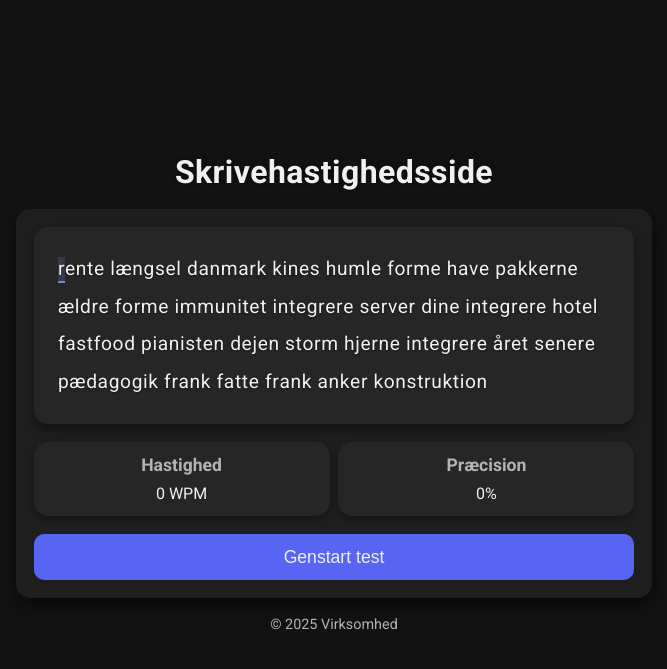
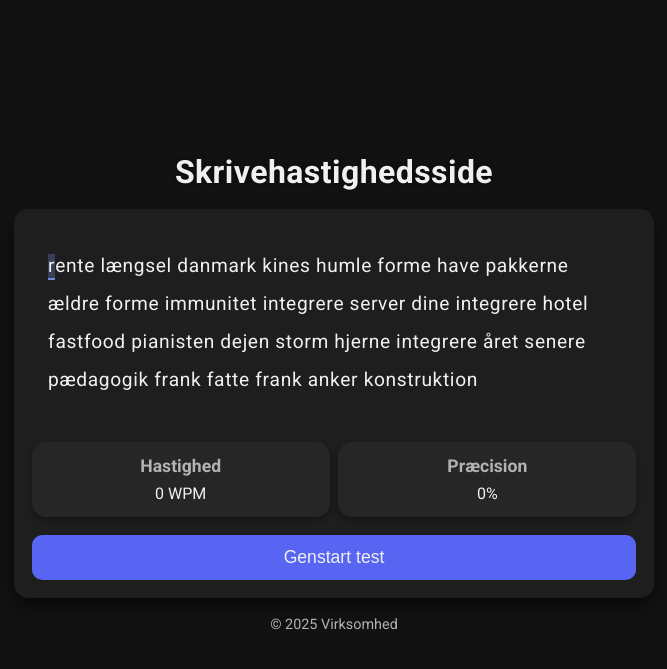
Before and after one commit to Emil215p/Skrivehastigheds-Hjemmeside, a PHP site: page / in a window 1280 px wide. Shown: the top 669 px of the page, without its empty margins (306-973 px from the left). Run offline with PHP 8.4, Linux system fonts and the light colour scheme.

Commit message:
small improvement

```diff
--- a/script.js
+++ b/script.js
@@ -103,44 +103,43 @@ function handleKeyDown(event) {
   if (!isTestActive) {
     startTimer();
   }
-  if (event.key === 'Backspace') {
+
+  if (event.key === "Backspace") {
     if (currentIndex > 0) {
       currentIndex--;
-      const span = textDisplay.querySelectorAll('span')[currentIndex];
-      if (span) {
-        span.classList.remove('correct', 'incorrect');
-        span.classList.add('current');
-      }
+      const span = textDisplay.children[currentIndex];
+      span.classList.remove("correct", "incorrect");
+      markCurrentChar(currentIndex);
     }
     updateAccuracy();
     return;
   }
+
   if (event.key.length !== 1) return;
+
   totalKeystrokes++;
   const expectedChar = quoteCharacters[currentIndex];
-  const span = textDisplay.querySelectorAll('span')[currentIndex];
-  if (!span) {
-    console.error('No span element found for currentIndex:', currentIndex);
-    return;
-  }
+  const span = textDisplay.children[currentIndex];
+
   if (event.key === expectedChar) {
-    span.classList.add('correct');
-    span.classList.remove('incorrect');
+    span.classList.add("correct");
   } else {
-    span.classList.add('incorrect');
-    span.classList.remove('correct');
+    span.classList.add("incorrect");
     errorCount++;
   }
+
   span.dataset.user = event.key;
   currentIndex++;
   markCurrentChar(currentIndex);
   updateAccuracy();
   updateWPM();
+
   if (currentIndex === quoteCharacters.length) {
     clearInterval(timerInterval);
     isTestActive = false;
   }
 }
+
 
 document.addEventListener('keydown', handleKeyDown);
 
--- a/style.css
+++ b/style.css
@@ -31,7 +31,7 @@ body {
 .container {
     width: 52.5vw;
     margin: 0 auto;
-    padding: 1.39vw;
+    padding: 1rem;
 }
 
 header {
@@ -54,30 +54,26 @@ main {
     transition: background 0.2s ease;
 }
 
-#text-display {
-    font-size: 1.3rem;
-    line-height: 1.8;
-    margin-bottom: 1.39vw;
-    padding: 1.5rem;
-    background: var(--card-background);
-    border-radius: 1.11vw;
-    box-shadow: 0 0.42vw 0.83vw rgba(0, 0, 0, 0.4);
-    transition: background 0.2s ease;
-    text-shadow: 0 1px 2px rgba(0, 0, 0, 0.4);
-}
-
 .correct {
     color: var(--accent-color);
 }
-
 .incorrect {
-    color: #FF4C4C;
-    text-decoration: underline;
+    color: red;
+    transform: scale(1.1);
 }
 
 .current {
-    background-color: rgba(114, 137, 218, 0.2);
+    background-color: rgba(114, 137, 218, 0.3);
     border-bottom: 2px solid var(--accent-color);
+    transition: background-color 0.15s ease;
+}
+
+#text-display {
+    font-size: 2rem;
+    overflow-x: auto;
+    padding: 1rem;
+    background: transparent;
+    margin-bottom: 2rem;
 }
 
 #input-field {
@@ -154,7 +150,7 @@ footer {
 }
 
 #text-display span {
-    transition: color 0.15s ease-in-out, background-color 0.15s ease-in-out;
+    transition: color 0.15s, background-color 0.15s, transform 0.1s ease-in-out;
     font-size: 1.2rem;
     padding: 0.02rem;
     letter-spacing: normal;
```
